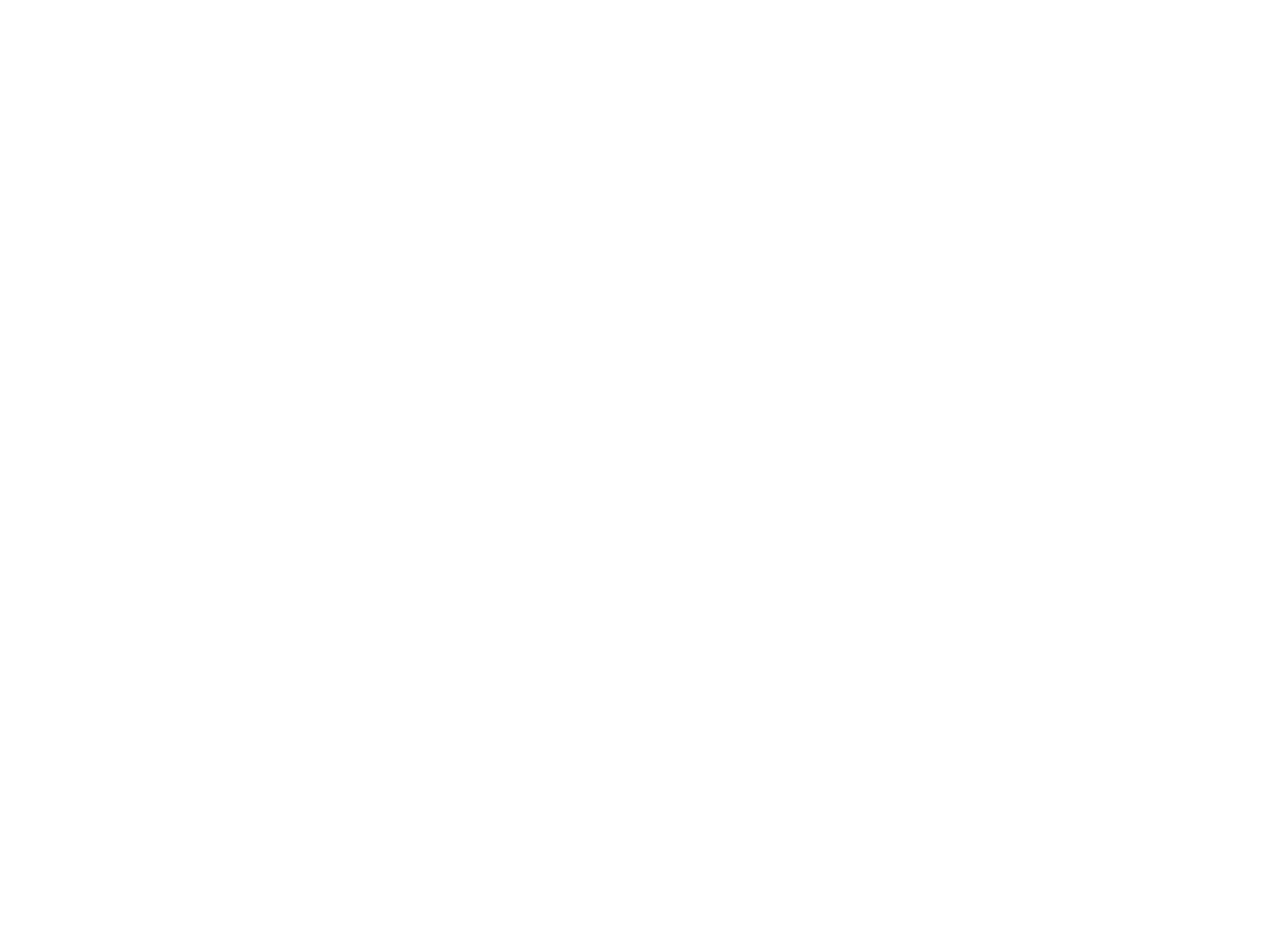
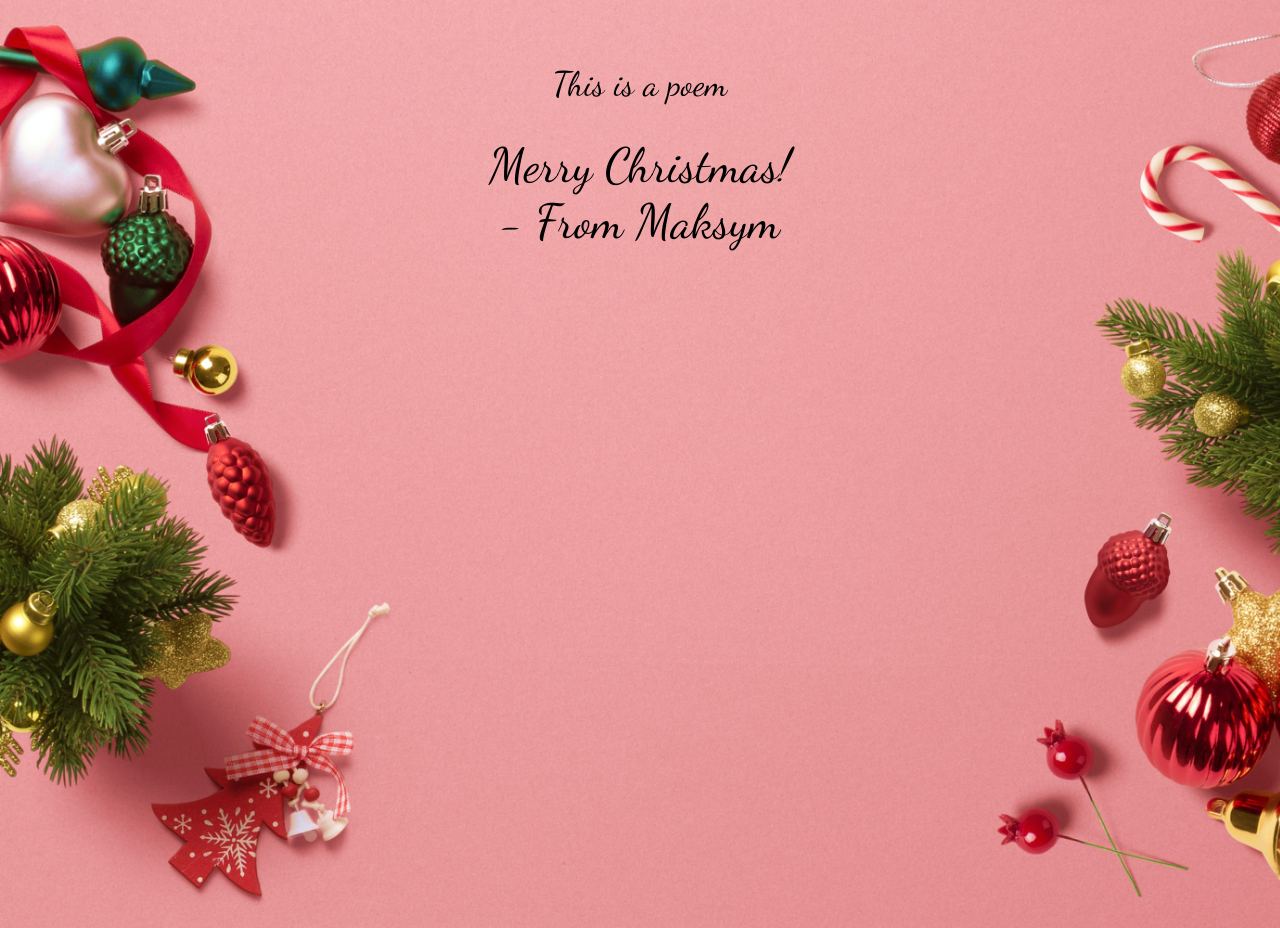
Before and after one commit to r-AI-ndeers/raindeer, a React (Create React App) app in the folder frontend/: page /card/5978683c-2e32-439f-8658-8131d3b1c658 in a window 1280 px wide. Before the commit this address had no page. Before the commit the page ends 800 px from the top, so only its background shows below. Built offline with nearby package versions, Linux system fonts and the light colour scheme.

Commit message:
Finishing up the skeleton for the application - adding View mode and publish step

```diff
--- a/frontend/src/App.tsx
+++ b/frontend/src/App.tsx
@@ -3,6 +3,7 @@
 import { BrowserRouter as Router, Route, Routes } from "react-router-dom";
 import { Home } from "./pages/Home";
 import { CreateCard } from "./pages/CreateCard/CreateCard";
+import {ViewCard} from "./pages/ViewCard";
 
 
 function App() {
@@ -12,6 +13,7 @@
         <Routes>
           <Route path="/" element={<Home />} />
           <Route path="/create" element={<CreateCard />} />
+          <Route path="/card/:id" element={<ViewCard />} />
         </Routes>
       </Router>
       </div>
--- a/frontend/src/components/Stepper.tsx
+++ b/frontend/src/components/Stepper.tsx
@@ -1,8 +1,8 @@
 import {Step, StepLabel, Stepper} from "@mui/material";
 
-const steps = ["Personalise card", "Edit", "Review"];
+const steps = ["Personalise card", "Edit", "Review", "Publish"];
 
-export type CreationStage = "input" | "edit"  | "preview"
+export type CreationStage = "input" | "edit"  | "preview" | "publish"
 
 function stepToNumber(step: CreationStage): number {
     switch (step) {
@@ -12,6 +12,8 @@
             return 1
         case "preview":
             return 2;
+        case "publish":
+            return 3;
         default:
             return 0;
     }
--- a/frontend/src/pages/CreateCard/CreateCard.tsx
+++ b/frontend/src/pages/CreateCard/CreateCard.tsx
@@ -6,8 +6,9 @@
 import {CardStepper, CreationStage} from "../../components/Stepper";
 import {PoemEditForm} from "./PoemEditForm";
 import {PoemInputForm} from "./PoemInputForm";
-import {Preview, ViewProps} from "./Preview";
+import {Preview, ViewData} from "./Preview";
 import {ImageBackgroundLayout} from "../../components/Layout";
+import {Publish} from "./Publish";
 
 interface GeneratedPoem {
     style: string;
@@ -22,7 +23,7 @@
     // TODO: do everything through a reducer here
     const [activeStep, setActiveStep] = React.useState<CreationStage>("input");
     const [generatedData, setGeneratedData] = React.useState<GeneratedData>({results: []});
-    const [viewData, setViewData] = React.useState<ViewProps>({poem: "", from: ""});
+    const [viewData, setViewData] = React.useState<ViewData>({poem: "", from: ""});
 
     return (
         <div>
@@ -48,6 +49,13 @@
                         <Preview
                             poem={viewData.poem}
                             from={viewData.from}
+                            setActiveStep={setActiveStep}
+                        />
+                    }
+                    {activeStep === "publish" &&
+                        <Publish
+                            //FIXME
+                            sharableUrl={"http://localhost:3000/card/123"}
                         />
                     }
                 </Box>
--- a/frontend/src/pages/CreateCard/PoemEditForm.tsx
+++ b/frontend/src/pages/CreateCard/PoemEditForm.tsx
@@ -3,12 +3,12 @@
 import {Controller, useForm} from "react-hook-form";
 import {Box, Button, TextField, ToggleButton, ToggleButtonGroup, Typography} from "@mui/material";
 import {GeneratedData} from "./CreateCard";
-import {ViewProps} from "./Preview";
+import {ViewData} from "./Preview";
 
 interface PoemEditFormProps {
     generatedData: GeneratedData,
     setActiveStep: React.Dispatch<React.SetStateAction<CreationStage>>;
-    setViewData: React.Dispatch<React.SetStateAction<ViewProps>>;
+    setViewData: React.Dispatch<React.SetStateAction<ViewData>>;
 }
 
 interface EditDataProps {
--- a/frontend/src/pages/CreateCard/PoemInputForm.tsx
+++ b/frontend/src/pages/CreateCard/PoemInputForm.tsx
@@ -10,7 +10,7 @@
 import React from "react";
 import {CreationStage} from "../../components/Stepper";
 import {GeneratedData} from "./CreateCard";
-import {ViewProps} from "./Preview";
+import {ViewData} from "./Preview";
 import {ImageUpload} from "./ImageUpload";
 import {BACKEND_URL} from "../../consts";
 
@@ -71,7 +71,7 @@
 interface PoemInputFormProps {
     setActiveStep: React.Dispatch<React.SetStateAction<CreationStage>>;
     setGeneratedData: React.Dispatch<React.SetStateAction<GeneratedData>>;
-    setViewData: React.Dispatch<React.SetStateAction<ViewProps>>;
+    setViewData: React.Dispatch<React.SetStateAction<ViewData>>;
 }
 
 interface GenerateEndpointResponse {
@@ -164,20 +164,21 @@
                     control={control}
                     formFieldError={errors.interests}
                 />
-                <InputTextField
-                    title={"Who is this person to you?"}
-                    subtitle={"For example “an awesome friend”, “a great colleague”, “my grandma“, etc."}
-                    field={"person"}
-                    control={control}
-                    formFieldError={errors.person}
-                />
-                <InputTextField
-                    title={"Tell us a random fact about this person"}
-                    subtitle={"For example “recently moved, “loves and hates her PhD“, etc."}
-                    field={"fact"}
-                    control={control}
-                    formFieldError={errors.fact}
-                />
+                {/* commented out for now because it's just too many fields */}
+                {/*<InputTextField*/}
+                {/*    title={"Who is this person to you?"}*/}
+                {/*    subtitle={"For example “an awesome friend”, “a great colleague”, “my grandma“, etc."}*/}
+                {/*    field={"person"}*/}
+                {/*    control={control}*/}
+                {/*    formFieldError={errors.person}*/}
+                {/*/>*/}
+                {/*<InputTextField*/}
+                {/*    title={"Tell us a random fact about this person"}*/}
+                {/*    subtitle={"For example “recently moved“, “loves and hates her PhD“, etc."}*/}
+                {/*    field={"fact"}*/}
+                {/*    control={control}*/}
+                {/*    formFieldError={errors.fact}*/}
+                {/*/>*/}
                 <ImageUpload/>
                 <Button
                     disabled={isLoading}
--- a/frontend/src/pages/CreateCard/Preview.tsx
+++ b/frontend/src/pages/CreateCard/Preview.tsx
@@ -1,13 +1,32 @@
 import React from "react";
 import {Box, Button, Typography} from "@mui/material";
+import {CreationStage} from "../../components/Stepper";
 
 
-export interface ViewProps {
+export interface ViewData {
     poem: string;
     from: string;
 }
 
-export function Preview({poem, from}: ViewProps) {
+type PreviewProps = ViewData & {
+    setActiveStep: React.Dispatch<React.SetStateAction<CreationStage>>;
+}
+
+export function Preview({poem, from, setActiveStep}: PreviewProps) {
+
+    const publish = async () => {
+        // await fetch(`${BACKEND_URL}/publish`, {
+        //     method: "POST",
+        //     headers: {
+        //         "Content-Type": "application/json",
+        //     },
+        //     body: JSON.stringify({
+        //         poem: poem,
+        //         from: from,
+        //     }),
+        // })
+        setActiveStep("publish");
+    }
 
     return (
         <Box width={"600px"} display={"flex"} flexDirection={"column"} gap={"32px"}>
@@ -27,14 +46,14 @@
                     textAlign: "center",
                     fontFamily: "Dancing Script",
                     whiteSpace: "pre-line",
-            }}
+                }}
             >
                 Merry Christmas! <br/>
                 - From {from}
             </Typography>
             <Button
                 variant={"contained"}
-                type={"submit"}
+                onClick={async () => await publish()}
                 size={"large"}
                 style={{backgroundColor: "#2E7D32"}}
             >
--- /dev/null
+++ b/frontend/src/pages/CreateCard/Publish.tsx
@@ -0,0 +1,46 @@
+import {Box, Button, IconButton, TextField, Typography} from "@mui/material";
+import React from "react";
+import CheckCircleOutlineIcon from '@mui/icons-material/CheckCircleOutline';
+import ContentCopyIcon from '@mui/icons-material/ContentCopy';
+
+export interface PublishProps {
+    sharableUrl: string;
+}
+
+export function Publish({sharableUrl}: PublishProps) {
+
+    return (
+        <Box width={"600px"} display={"flex"} flexDirection={"column"} gap={"32px"}>
+            <Box display={"flex"} alignItems={"center"} gap={"8px"}>
+                <CheckCircleOutlineIcon style={{fontSize: "100px", color: "#00ab41"}}/>
+                <Typography variant={"h4"} style={{color: "#00ab41"}}>Congratulations, your card is ready!</Typography>
+            </Box>
+            <Typography variant={"h5"}>Share your card with the people close to you!</Typography>
+            <TextField
+                id="outlined-read-only-input"
+                style={{backgroundColor: "white"}}
+                value={sharableUrl}
+                InputProps={{
+                    readOnly: true,
+                    endAdornment: (
+                        <IconButton onClick={
+                            () => {
+                                navigator.clipboard.writeText(sharableUrl);
+                            }
+                        }>
+                            <ContentCopyIcon/>
+                        </IconButton>
+                    ),
+                }}
+            />
+            <Button
+                variant={"contained"}
+                href={"/"}
+                size={"large"}
+                style={{backgroundColor: "#2E7D32"}}
+            >
+                Home
+            </Button>
+        </Box>
+    )
+}
--- /dev/null
+++ b/frontend/src/pages/ViewCard.tsx
@@ -0,0 +1,68 @@
+import React from "react";
+import {Box, Typography} from "@mui/material";
+import {useParams} from "react-router-dom";
+import {ImageBackgroundLayout} from "../components/Layout";
+
+interface ViewData {
+    poem: string;
+    from: string;
+}
+
+function fetchDataForId(id: string) {
+    return {
+        poem: "This is a poem",
+        from: "Maksym"
+    }
+
+    // return fetch(`${BACKEND_URL}/card/${id}`).then(res => res.json());
+}
+
+export function ViewCard() {
+    // Expect the id to be passed down in the url
+    let { id } = useParams();
+    const [viewData, setViewData] = React.useState<ViewData | undefined>(undefined);
+
+    React.useEffect(() => {
+        const fetchData = async () => {
+            const data = await fetchDataForId(id ?? "");
+            setViewData(data);
+        }
+        fetchData()
+    }, [id]);
+
+
+    // FIXME: nicer loading state
+    if (viewData === undefined) {
+        return (
+            <Typography>Loading...</Typography>
+        );
+    }
+
+    return (
+        <ImageBackgroundLayout>
+            <Box width={"600px"} display={"flex"} flexDirection={"column"} gap={"32px"}>
+                <Typography
+                    variant={"h4"}
+                    style={{
+                        textAlign: "center",
+                        fontFamily: "Dancing Script",
+                        whiteSpace: "pre-line",
+                    }}
+                >
+                    {viewData.poem}
+                </Typography>
+                <Typography
+                    variant={"h3"}
+                    style={{
+                        textAlign: "center",
+                        fontFamily: "Dancing Script",
+                        whiteSpace: "pre-line",
+                    }}
+                >
+                    Merry Christmas! <br/>
+                    - From {viewData.from}
+                </Typography>
+            </Box>
+        </ImageBackgroundLayout>
+    )
+}
```
